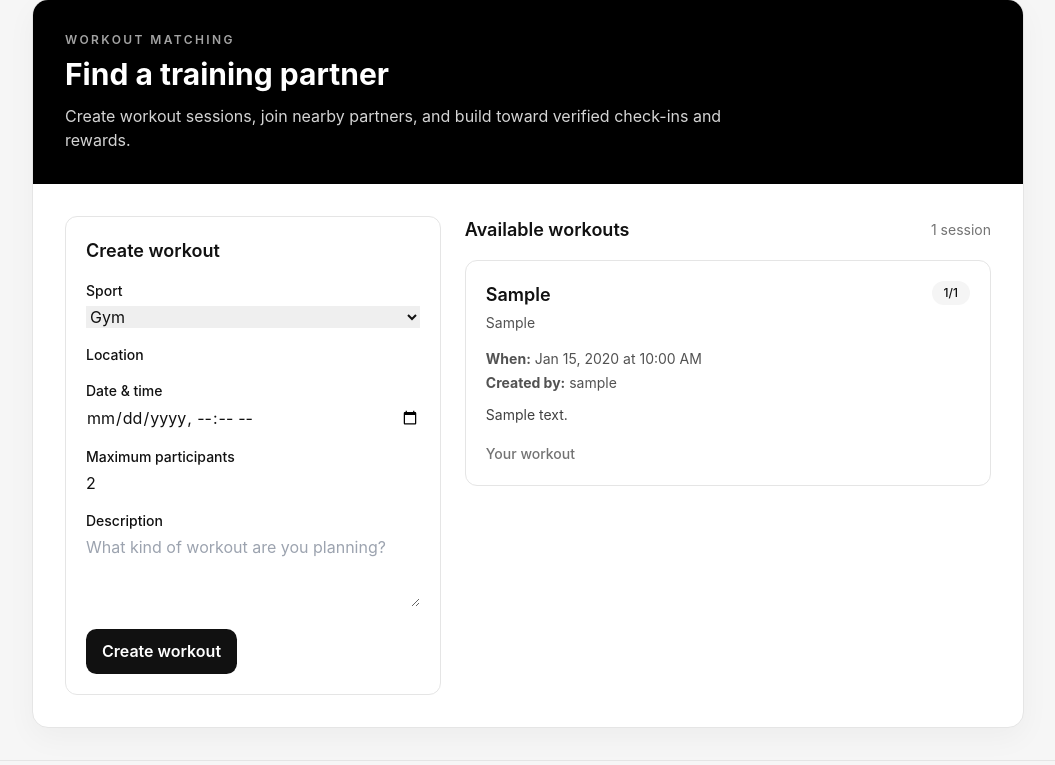
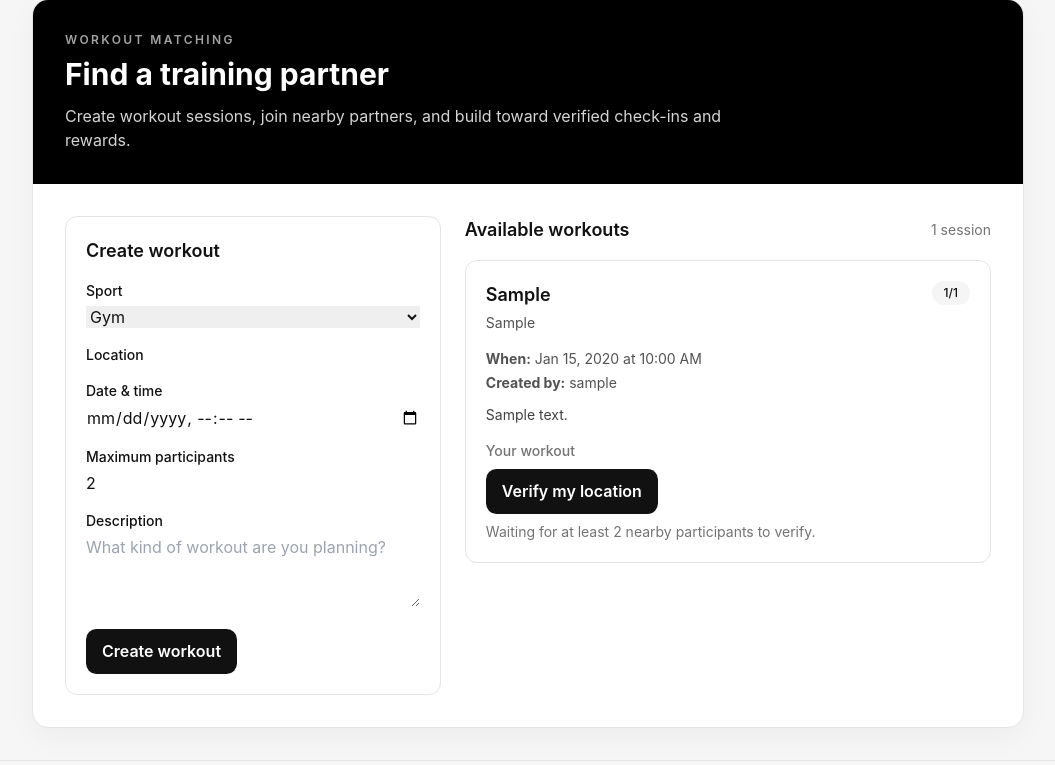
Before and after one commit to jamdo-yeon/Sweat-Market, a FastAPI app: page /offers in a window 1280 px wide. Shown: the part 93-858 px from the top of the page, without its empty margins (112-1167 px from the left). Run offline with FastAPI, Linux system fonts and the light colour scheme; the visitor is signed in with stand-in values (Sample User, id 1); tables that the repository leaves empty hold one stand-in row (values such as "Sample post"); some libraries are stand-ins or nearby versions.

Commit message:
add verify button for owner

```diff
--- a/app/templates/offers.html
+++ b/app/templates/offers.html
@@ -150,9 +150,45 @@
             {% if user %}
 
               {% if offer.creator_id == user.id %}
-                <span class="text-sm font-medium text-neutral-500">
-                  Your workout
-                </span>
+                <div class="space-y-2">
+                  <p class="text-sm font-medium text-neutral-500">
+                    Your workout
+                  </p>
+
+                  <button
+                    type="button"
+                    class="btn btn-primary verify-location-btn"
+                    data-offer-id="{{ offer.id }}"
+                  >
+                    Verify my location
+                  </button>
+
+                  {% if offer.id in qr_ready_offer_ids %}
+                    <p class="text-sm font-medium text-green-600">
+                      Participants verified — QR check-in ready.
+                    </p>
+                  {% else %}
+                    <p class="text-sm text-neutral-500">
+                      Waiting for at least 2 nearby participants to verify.
+                    </p>
+                  {% endif %}
+
+                  {% if status_offer_id == offer.id|string %}
+                    {% if location_status == "verified" %}
+                      <p class="text-sm text-green-600">
+                        Location verified.
+                      </p>
+                    {% elif location_status == "too_far" %}
+                      <p class="text-sm text-red-600">
+                        You're too far from the workout location.
+                      </p>
+                    {% elif location_status == "wrong_time" %}
+                      <p class="text-sm text-red-600">
+                        Location verification is only available within 30 minutes of the workout.
+                      </p>
+                    {% endif %}
+                  {% endif %}
+                </div>
               {% elif offer.id in joined_offer_ids %}
                 <div class="flex flex-wrap gap-2">
                   <button
```
